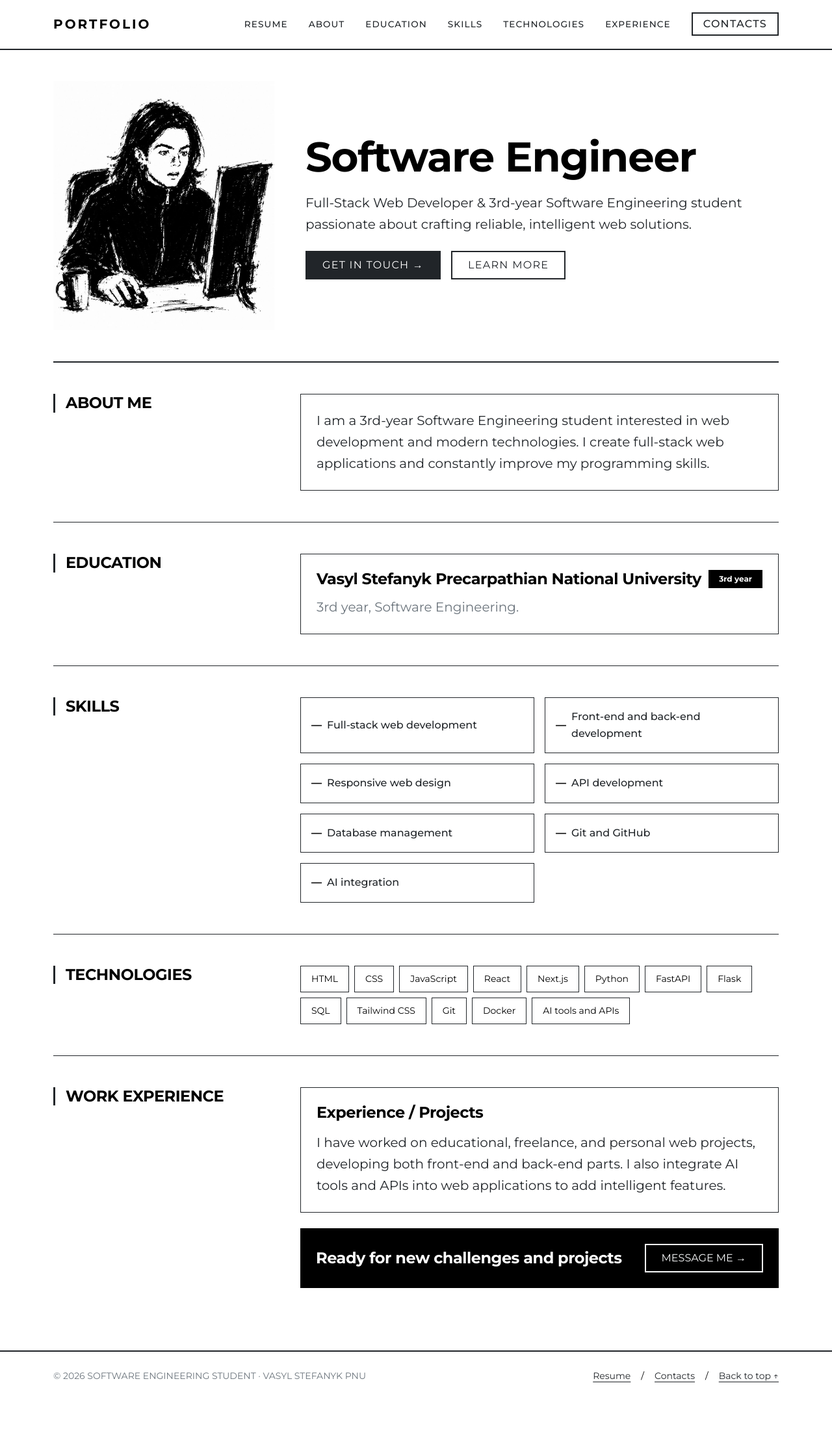
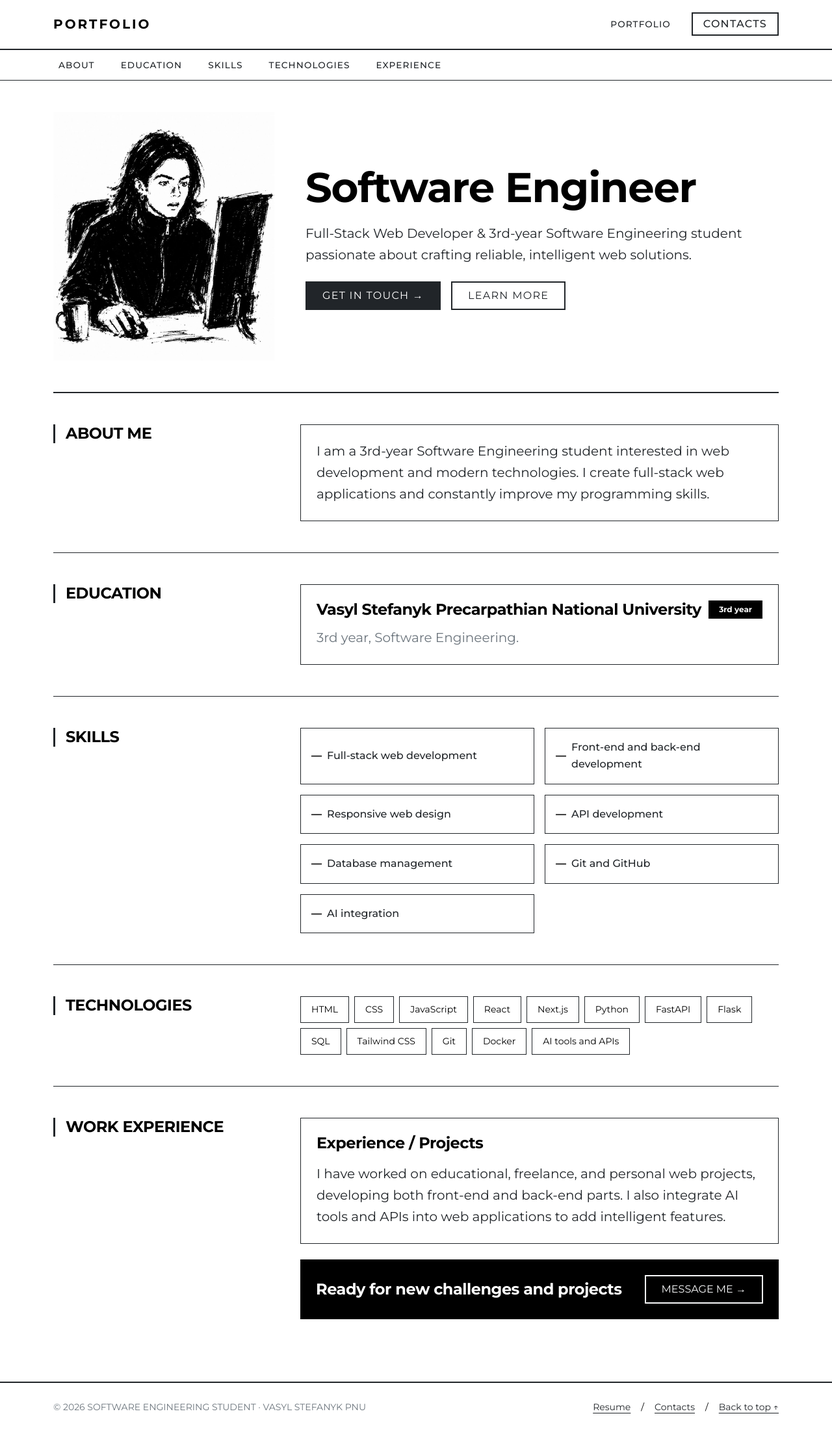
Before and after one commit to AsterPy/FlaskLab, a Flask app: page / in a window 1280 px wide. Shown: the whole page at 65% size. Before the commit the page ends 2127 px from the top, so only its background shows below. Run offline with Flask 3, Linux system fonts and the light colour scheme.

Commit message:
fix html navbar

```diff
--- a/templates/includes/nav.html
+++ b/templates/includes/nav.html
@@ -12,22 +12,7 @@
             <div class="collapse navbar-collapse" id="mainNavbar">
                 <ul class="navbar-nav ms-auto mb-2 mb-lg-0 align-items-lg-center gap-lg-3">
                     <li class="nav-item">
-                        <a class="nav-link text-uppercase tracking-wider fw-medium px-2 link-dark link-underline-dark link-underline-opacity-0 link-underline-opacity-100-hover link-offset-2" href="{{ url_for('resume') }}">Resume</a>
-                    </li>
-                    <li class="nav-item">
-                        <a class="nav-link text-uppercase tracking-wider fw-medium px-2 link-dark link-underline-dark link-underline-opacity-0 link-underline-opacity-100-hover link-offset-2" href="{{ url_for('resume') }}#about">About</a>
-                    </li>
-                    <li class="nav-item">
-                        <a class="nav-link text-uppercase tracking-wider fw-medium px-2 link-dark link-underline-dark link-underline-opacity-0 link-underline-opacity-100-hover link-offset-2" href="{{ url_for('resume') }}#education">Education</a>
-                    </li>
-                    <li class="nav-item">
-                        <a class="nav-link text-uppercase tracking-wider fw-medium px-2 link-dark link-underline-dark link-underline-opacity-0 link-underline-opacity-100-hover link-offset-2" href="{{ url_for('resume') }}#skills">Skills</a>
-                    </li>
-                    <li class="nav-item">
-                        <a class="nav-link text-uppercase tracking-wider fw-medium px-2 link-dark link-underline-dark link-underline-opacity-0 link-underline-opacity-100-hover link-offset-2" href="{{ url_for('resume') }}#technologies">Technologies</a>
-                    </li>
-                    <li class="nav-item">
-                        <a class="nav-link text-uppercase tracking-wider fw-medium px-2 link-dark link-underline-dark link-underline-opacity-0 link-underline-opacity-100-hover link-offset-2" href="{{ url_for('resume') }}#experience">Experience</a>
+                        <a class="nav-link text-uppercase tracking-wider fw-medium px-2 link-dark link-underline-dark link-underline-opacity-0 link-underline-opacity-100-hover link-offset-2" href="{{ url_for('resume') }}">Portfolio</a>
                     </li>
                     <li class="nav-item ms-lg-2">
                         <a class="btn btn-outline-dark border-2 rounded-0 px-3 py-1 text-uppercase tracking-wider fw-medium" href="{{ url_for('contacts') }}">Contacts</a>
--- a/templates/resume.html
+++ b/templates/resume.html
@@ -1,6 +1,28 @@
 {% extends "base.html" %}
 
 {% block content %}
+<nav aria-label="Page sections" class="border-bottom border-dark bg-white py-2">
+    <div class="container">
+        <ul class="nav justify-content-center justify-content-md-start gap-2 gap-md-4">
+            <li class="nav-item">
+                <a class="nav-link text-uppercase tracking-wider fw-medium px-2 py-1 link-dark link-underline-dark link-underline-opacity-0 link-underline-opacity-100-hover link-offset-2" href="#about">About</a>
+            </li>
+            <li class="nav-item">
+                <a class="nav-link text-uppercase tracking-wider fw-medium px-2 py-1 link-dark link-underline-dark link-underline-opacity-0 link-underline-opacity-100-hover link-offset-2" href="#education">Education</a>
+            </li>
+            <li class="nav-item">
+                <a class="nav-link text-uppercase tracking-wider fw-medium px-2 py-1 link-dark link-underline-dark link-underline-opacity-0 link-underline-opacity-100-hover link-offset-2" href="#skills">Skills</a>
+            </li>
+            <li class="nav-item">
+                <a class="nav-link text-uppercase tracking-wider fw-medium px-2 py-1 link-dark link-underline-dark link-underline-opacity-0 link-underline-opacity-100-hover link-offset-2" href="#technologies">Technologies</a>
+            </li>
+            <li class="nav-item">
+                <a class="nav-link text-uppercase tracking-wider fw-medium px-2 py-1 link-dark link-underline-dark link-underline-opacity-0 link-underline-opacity-100-hover link-offset-2" href="#experience">Experience</a>
+            </li>
+        </ul>
+    </div>
+</nav>
+
 <div class="container py-5">
 
     <section id="hero" class="mb-5 pb-5 border-bottom border-dark border-2">
```
